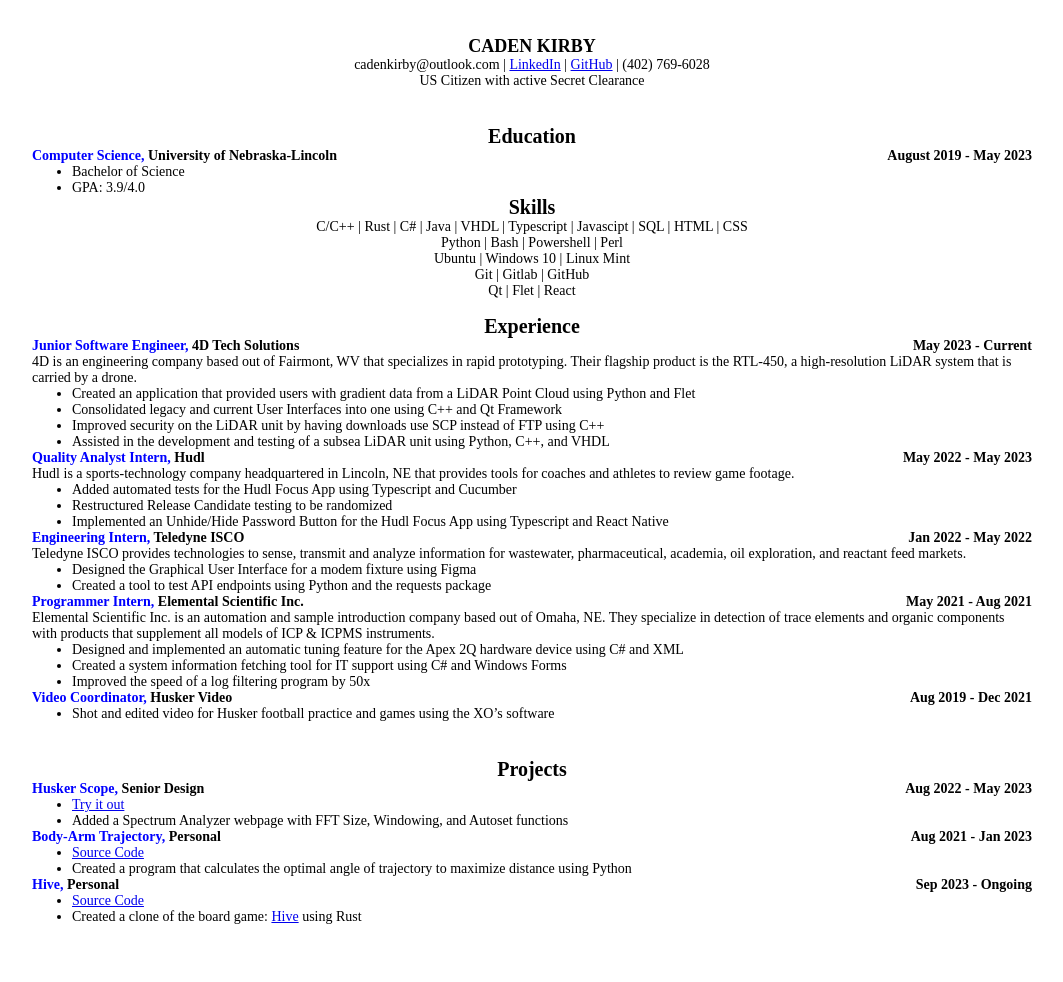
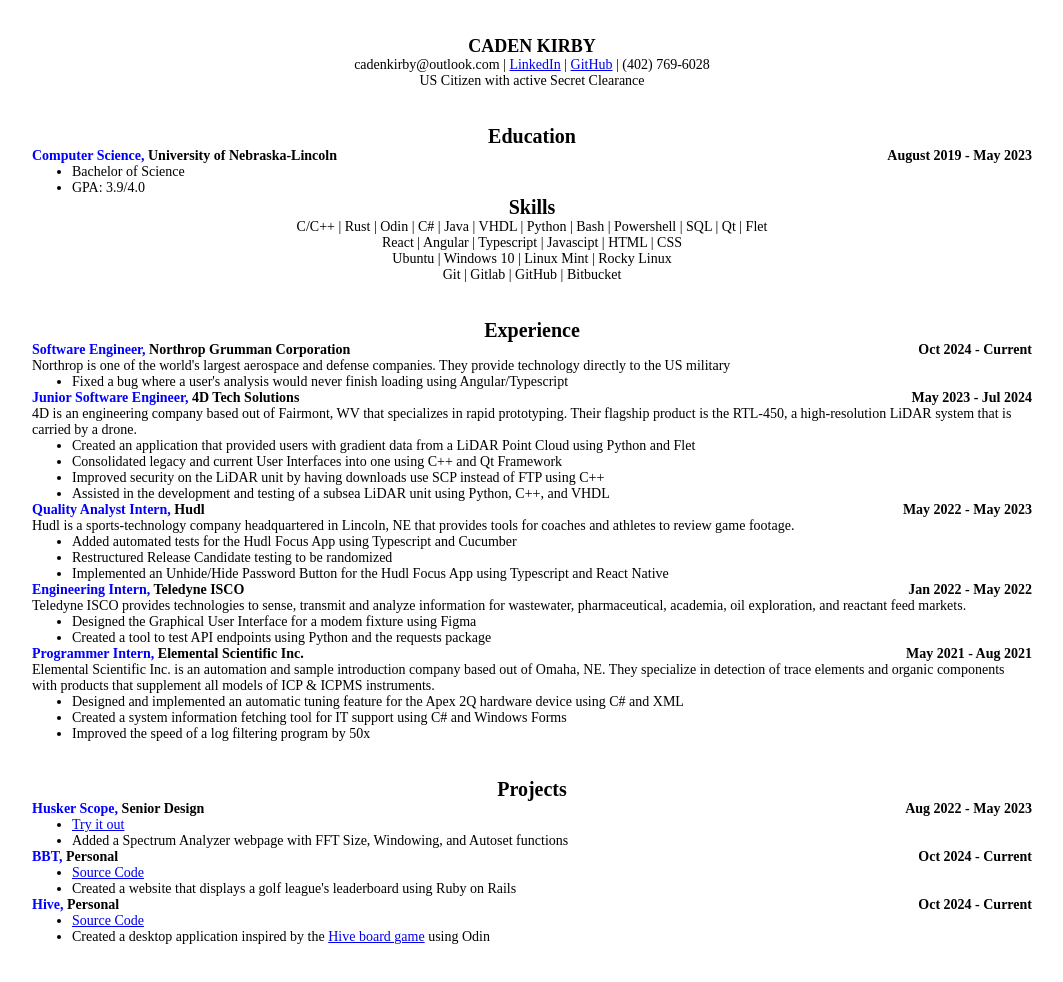
Before and after one commit to CKirby21/resume, a plain HTML site: page src/index.html in a window 1280 px wide. Shown: the whole page, without its empty margins (108-1171 px from the left). Drawn offline with Linux system fonts and the light colour scheme.

Commit message:
Update resume

```diff
--- a/src/index.html
+++ b/src/index.html
@@ -22,16 +22,21 @@
   <!-- <br></br> -->
 
   <p class="heading">Skills</p>
-  <p class="contact">C/C++ | Rust | C# | Java | VHDL | Typescript | Javascipt | SQL | HTML | CSS
-  <p class="contact">Python | Bash | Powershell | Perl
-  <p class="contact">Ubuntu | Windows 10 | Linux Mint
-  <p class="contact">Git | Gitlab | GitHub
-  <p class="contact">Qt | Flet | React
+  <p class="contact">C/C++ | Rust | Odin | C# | Java | VHDL | Python | Bash | Powershell | SQL | Qt | Flet</p>
+  <p class="contact">React | Angular | Typescript | Javascipt | HTML | CSS</p>
+  <p class="contact">Ubuntu | Windows 10 | Linux Mint | Rocky Linux</p>
+  <p class="contact">Git | Gitlab | GitHub | Bitbucket</p>
 
   <br></br>
 
   <p class="heading">Experience</p>
-  <p class="entry"><span class="entry-name">Junior Software Engineer,</span> 4D Tech Solutions<span class="right">May 2023 - Current</span></p>
+  <p class="entry"><span class="entry-name">Software Engineer,</span> Northrop Grumman Corporation<span class="right">Oct 2024 - Current</span></p>
+  <p class="entry-details">Northrop is one of the world's largest aerospace and defense companies. They provide technology directly to the US military</p>
+  <ul class="entry-details">
+    <li>Fixed a bug where a user's analysis would never finish loading using Angular/Typescript</li>
+  </ul>
+
+  <p class="entry"><span class="entry-name">Junior Software Engineer,</span> 4D Tech Solutions<span class="right">May 2023 - Jul 2024</span></p>
   <p class="entry-details">4D is an engineering company based out of Fairmont, WV that specializes in rapid prototyping. Their flagship product is the RTL-450, a high-resolution LiDAR system that is carried by a drone.</p>
   <ul class="entry-details">
     <li>Created an application that provided users with gradient data from a LiDAR Point Cloud using Python and Flet</li>
@@ -63,11 +68,6 @@
     <li>Improved the speed of a log filtering program by 50x</li>
   </ul>
 
-  <p class="entry"><span class="entry-name">Video Coordinator,</span> Husker Video<span class="right">Aug 2019 - Dec 2021</span></p>
-  <ul class="entry-details">
-    <li>Shot and edited video for Husker football practice and games using the XO’s software</li>
-  </ul>
-
   <br></br>
 
   <p class="heading">Projects</p>
@@ -77,16 +77,16 @@
     <li>Added a Spectrum Analyzer webpage with FFT Size, Windowing, and Autoset functions</li>
   </ul>
 
-  <p class="entry"><span class="entry-name">Body-Arm Trajectory,</span> Personal<span class="right">Aug 2021 - Jan 2023</span></p>
+  <p class="entry"><span class="entry-name">BBT,</span> Personal<span class="right">Oct 2024 - Current</span></p>
   <ul class="entry-details">
-    <li><a href="https://github.com/CKirby21/trajectory-visualization">Source Code</a></li>
-    <li>Created a program that calculates the optimal angle of trajectory to maximize distance using Python</li>
+    <li><a href="https://github.com/CKirby21/bbt-rails">Source Code</a></li>
+    <li>Created a website that displays a golf league's leaderboard using Ruby on Rails</li>
   </ul>
 
-  <p class="entry"><span class="entry-name">Hive,</span> Personal<span class="right">Sep 2023 - Ongoing</span></p>
+  <p class="entry"><span class="entry-name">Hive,</span> Personal<span class="right">Oct 2024 - Current</span></p>
   <ul class="entry-details">
-    <li><a href="https://github.com/CKirby21/hive-rs">Source Code</a></li>
-    <li>Created a clone of the board game: <a href="https://boardgamegeek.com/boardgame/2655/hiveHive game">Hive</a> using Rust</li>
+    <li><a href="https://github.com/CKirby21/hive-odin">Source Code</a></li>
+    <li>Created a desktop application inspired by the <a href="https://boardgamegeek.com/boardgame/2655/hiveHive game">Hive board game</a> using Odin</li>
   </ul>
 
   <br></br>
```
